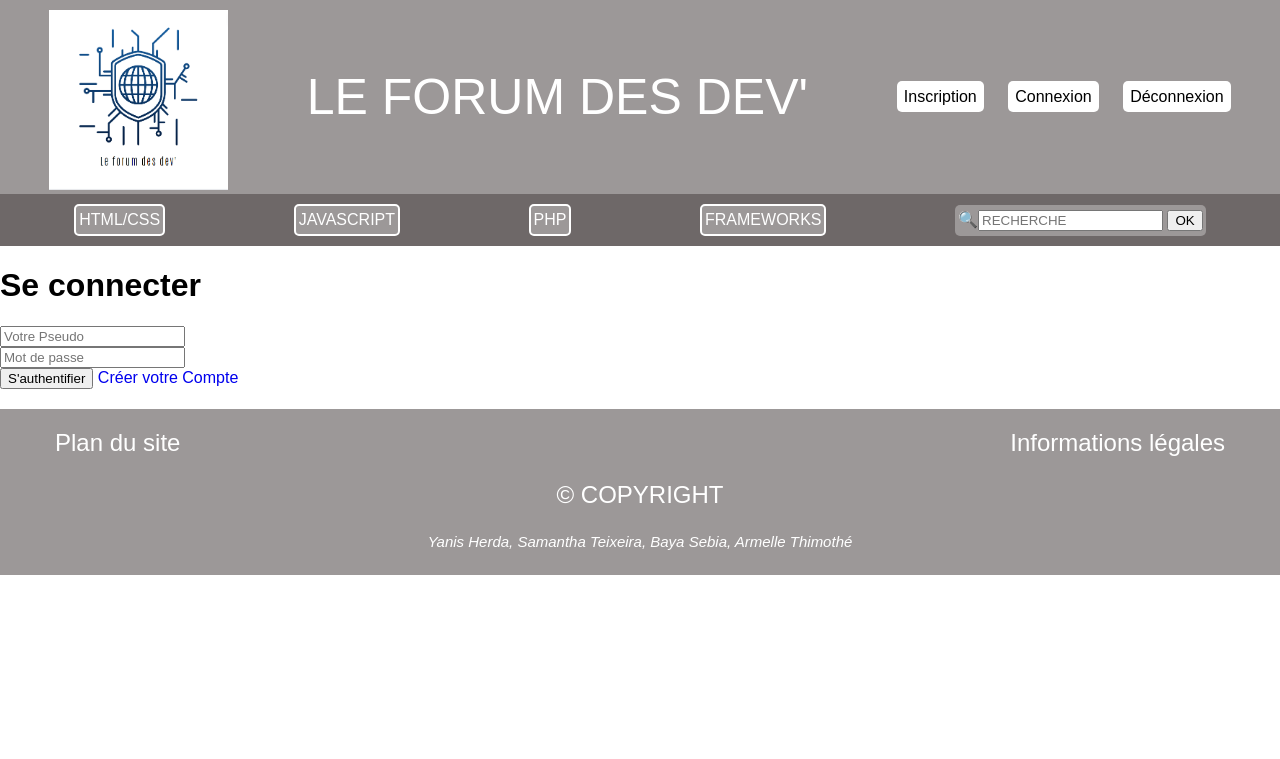
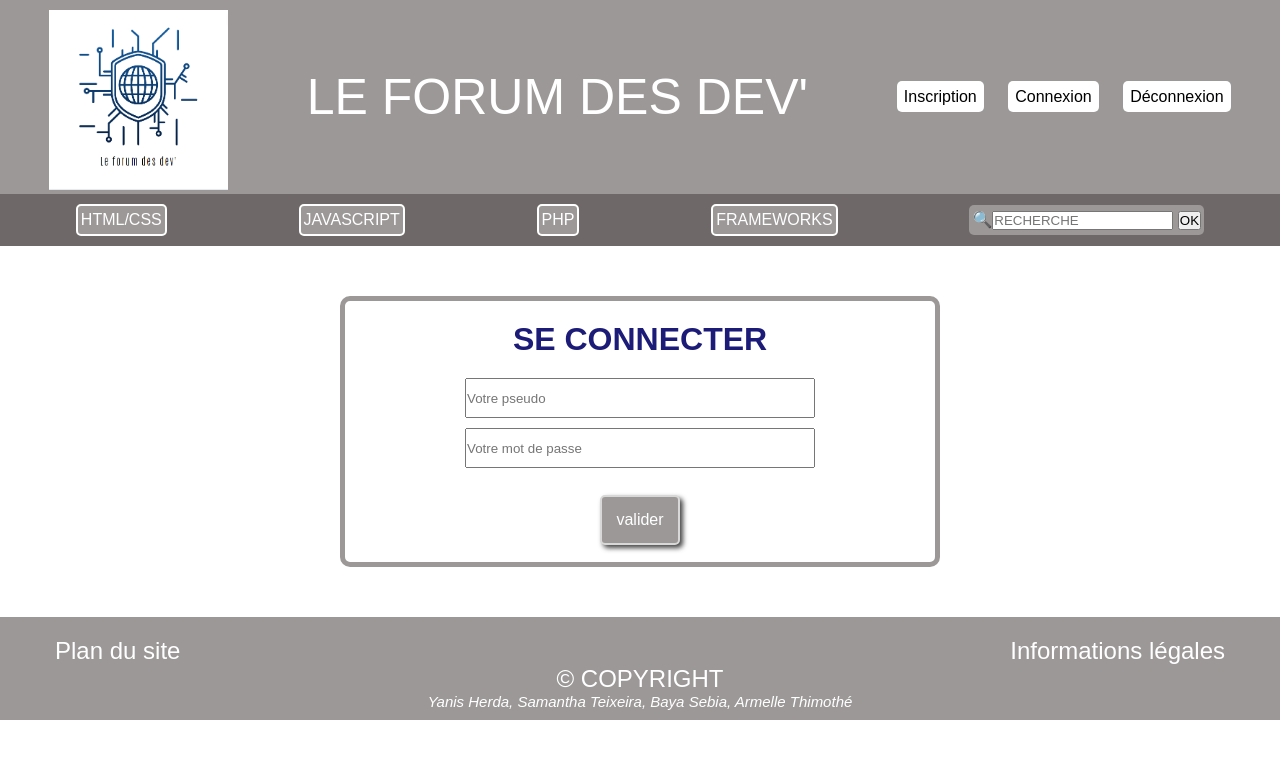
Before and after one commit to yaniiish/projet-groupe-forum, a PHP site: page /view/login.php in a window 1280 px wide. Shown: the top 759 px of the page. Run offline with PHP 8.4, Linux system fonts and the light colour scheme.

Commit message:
new version

```diff
--- a/assets/css/login.css
+++ /dev/null
@@ -1,4 +0,0 @@
-#accueil{
-    filter: blur(2px);
-    position: relative;
-}
--- a/composant/header.php
+++ b/composant/header.php
@@ -13,7 +13,7 @@
 
 <div class="bandeau">
     <div id="logo">
-        <img src="../assets/images/logo_forum.png" alt="logo">
+        <a href="../view/index.php"><img src="../assets/images/logo_forum.png" alt="logo"></a>
     </div>
     <div class="nom_forum">
         <p>LE FORUM DES DEV'</p>
--- a/utilisateur/deconnexion.php
+++ b/utilisateur/deconnexion.php
@@ -1,9 +1,7 @@
 <?php
-
 session_start();
-
-include('index.php');
-
+session_unset ();
 session_destroy();
+header("Location:../view/index.php");
 
 ?>
--- a/html_css.php
+++ b/view/frameworks.php
@@ -5,14 +5,14 @@
     <meta charset="UTF-8">
     <meta http-equiv="X-UA-Compatible" content="IE=edge">
     <meta name="viewport" content="width=device-width, initial-scale=1.0">
-    <title>Sujet: HTML / CSS</title>
+    <title>Sujet: FRAMEWORKS</title>
     <link rel="stylesheet" href="./assets/css/style.css">
 </head>
 
 <body>
 
 <?php
-include('composant/header.php');
+include('../composant/header.php');
 ?>
 
 <div class="new">
@@ -20,7 +20,7 @@ include('composant/header.php');
 </div>
 
 <?php
-include('composant/footer.php');
+include('../composant/footer.php');
 ?>
 
 </body>
--- a/frameworks.php
+++ b/view/html_css.php
@@ -5,14 +5,14 @@
     <meta charset="UTF-8">
     <meta http-equiv="X-UA-Compatible" content="IE=edge">
     <meta name="viewport" content="width=device-width, initial-scale=1.0">
-    <title>Sujet: FRAMEWORKS</title>
+    <title>Sujet: HTML / CSS</title>
     <link rel="stylesheet" href="./assets/css/style.css">
 </head>
 
 <body>
 
 <?php
-include('composant/header.php');
+include('../composant/header.php');
 ?>
 
 <div class="new">
@@ -20,7 +20,7 @@ include('composant/header.php');
 </div>
 
 <?php
-include('composant/footer.php');
+include('../composant/footer.php');
 ?>
 
 </body>
--- a/index.php
+++ b/view/index.php
@@ -14,7 +14,7 @@
 
 <body>
     <?php
-        include 'composant/header.php';
+        include '../composant/header.php';
     ?>
 
     <section id="bienvenue">
@@ -44,7 +44,7 @@
 
 
     <?php
-        include 'composant/footer.php';
+        include '../composant/footer.php';
     ?>
 
 </body>
--- a/php.php
+++ b/view/javascript.php
@@ -5,14 +5,14 @@
     <meta charset="UTF-8">
     <meta http-equiv="X-UA-Compatible" content="IE=edge">
     <meta name="viewport" content="width=device-width, initial-scale=1.0">
-    <title>Sujet: PHP</title>
+    <title>Sujet: JAVASCRIPT</title>
     <link rel="stylesheet" href="./assets/css/style.css">
 </head>
 
 <body>
 
 <?php
-include('composant/header.php');
+include('../composant/header.php');
 ?>
 
 <div class="new">
@@ -20,7 +20,7 @@ include('composant/header.php');
 </div>
 
 <?php
-include('composant/footer.php');
+include('../composant/footer.php');
 ?>
 
 </body>
--- a/view/login.php
+++ b/view/login.php
@@ -1,5 +1,29 @@
+<!DOCTYPE html>
+<html lang="fr">
+<head>
+    <meta charset="UTF-8">
+    <meta http-equiv="X-UA-Compatible" content="IE=edge">
+    <meta name="viewport" content="width=device-width, initial-scale=1.0">
+    <title>Se connecter</title>
+    <link rel="stylesheet" href="../assets/css/formulaire.css">
+</head>
+<body>
+
+
+<?php include '../composant/header.php'; ?>
+
+<div class="formulaire">
+    <h1>Se connecter</h1>
+        <form name="form" method="POST" action="login.php">
+            <div>
+                <input type="text"  class="input-text" placeholder="Votre pseudo" name="pseudo">
+            </div>
+            <div>
+                <input type="password" class="input-text" placeholder="Votre mot de passe" name="password">
+            </div>
+
 <?php
-    include("../bdd/connexion_bdd.php");
+    require_once("../bdd/connexion_bdd.php");
 
     if (isset($_POST['valider']) && isset($_POST['pseudo']) && isset($_POST['password'])) {
         $pseudo = $_POST["pseudo"];
@@ -11,38 +35,18 @@
             if($userexist && password_verify($password, $userexist->mdp)) {
                 $userinfo=$requser->fetch();
                 $_SESSION['id']=$userinfo['pseudo'];
-                header("location:../index.php");
+                header("location:index.php");
             } else{
-                echo "Mauvais login ou mot de passe!";
+                echo "<p style='color:red'>Mauvais login ou mot de passe!</p>";
         }
     }
 
 ?>
 
-
-<!DOCTYPE html>
-<html lang="fr">
-<head>
-    <meta charset="UTF-8">
-    <meta http-equiv="X-UA-Compatible" content="IE=edge">
-    <meta name="viewport" content="width=device-width, initial-scale=1.0">
-    <title>Se connecter</title>
-    <link rel="stylesheet" href="../assets/css/style.css">
-    <link rel="stylesheet" href="../assets/css/login.css">
-</head>
-<body>
-
-
-<?php include '../composant/header.php'; ?>
-
-<div class="formulaire">
-    <h1>Se connecter</h1>
-    <form  name="form"  method="post"  action="">
-        <input  type="text"  name="pseudo"  placeholder="Votre Pseudo"  /><br  />
-        <input  type="password"  name="password"  placeholder="Mot de passe"  /><br  />
-        <input  type="submit"  name="valider"  value="S'authentifier"  />
-        <a  href="inscription.php">Créer votre Compte</a>
-    </form>
+            <div class="btn">
+                <input type="submit" name="valider" value="valider">
+            </div>
+        </form>
 </div>
 
 <?php include '../composant/footer.php'; ?>
--- a/javascript.php
+++ b/view/php.php
@@ -5,14 +5,14 @@
     <meta charset="UTF-8">
     <meta http-equiv="X-UA-Compatible" content="IE=edge">
     <meta name="viewport" content="width=device-width, initial-scale=1.0">
-    <title>Sujet: JAVASCRIPT</title>
+    <title>Sujet: PHP</title>
     <link rel="stylesheet" href="./assets/css/style.css">
 </head>
 
 <body>
 
 <?php
-include('composant/header.php');
+include('../composant/header.php');
 ?>
 
 <div class="new">
@@ -20,7 +20,7 @@ include('composant/header.php');
 </div>
 
 <?php
-include('composant/footer.php');
+include('../composant/footer.php');
 ?>
 
 </body>
```
